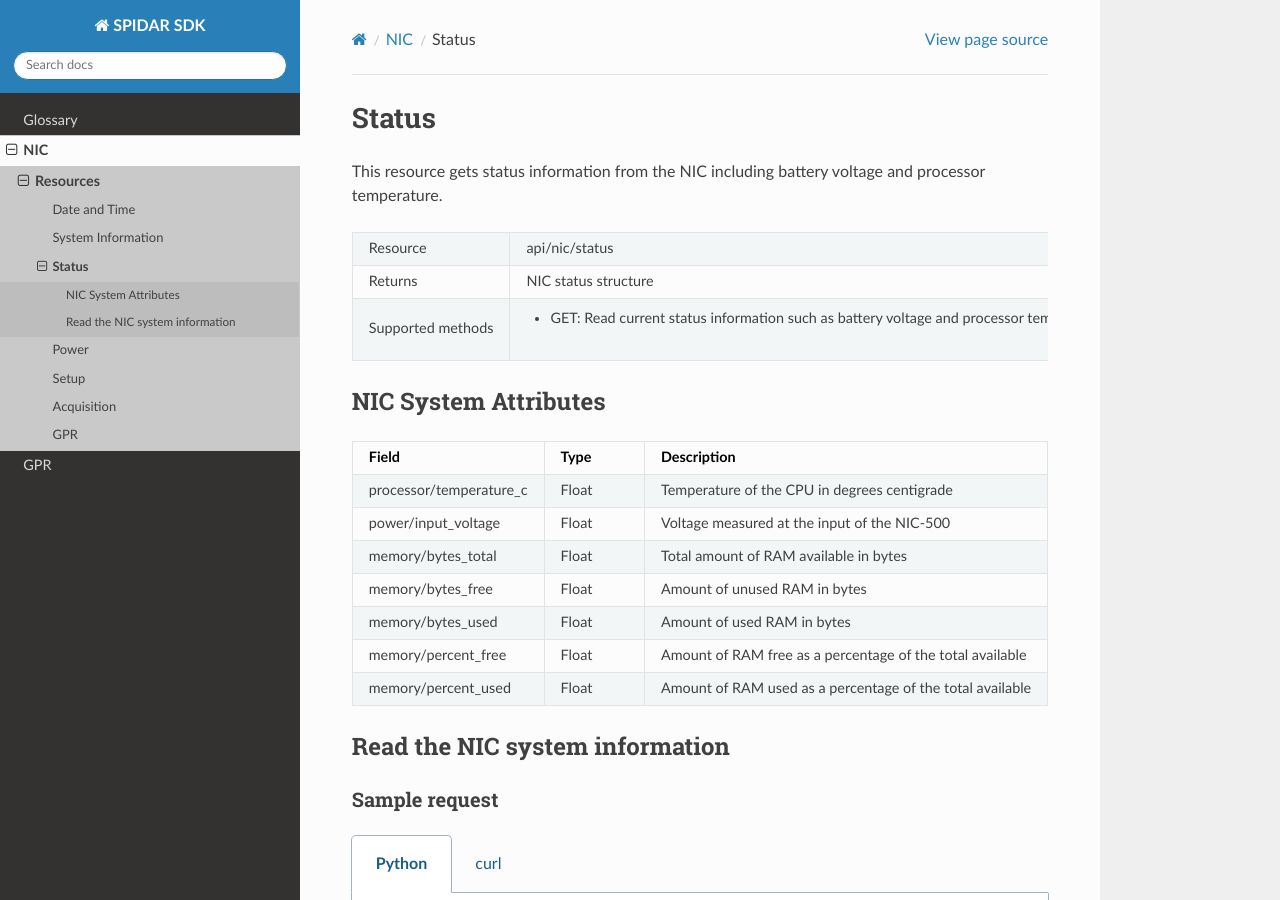
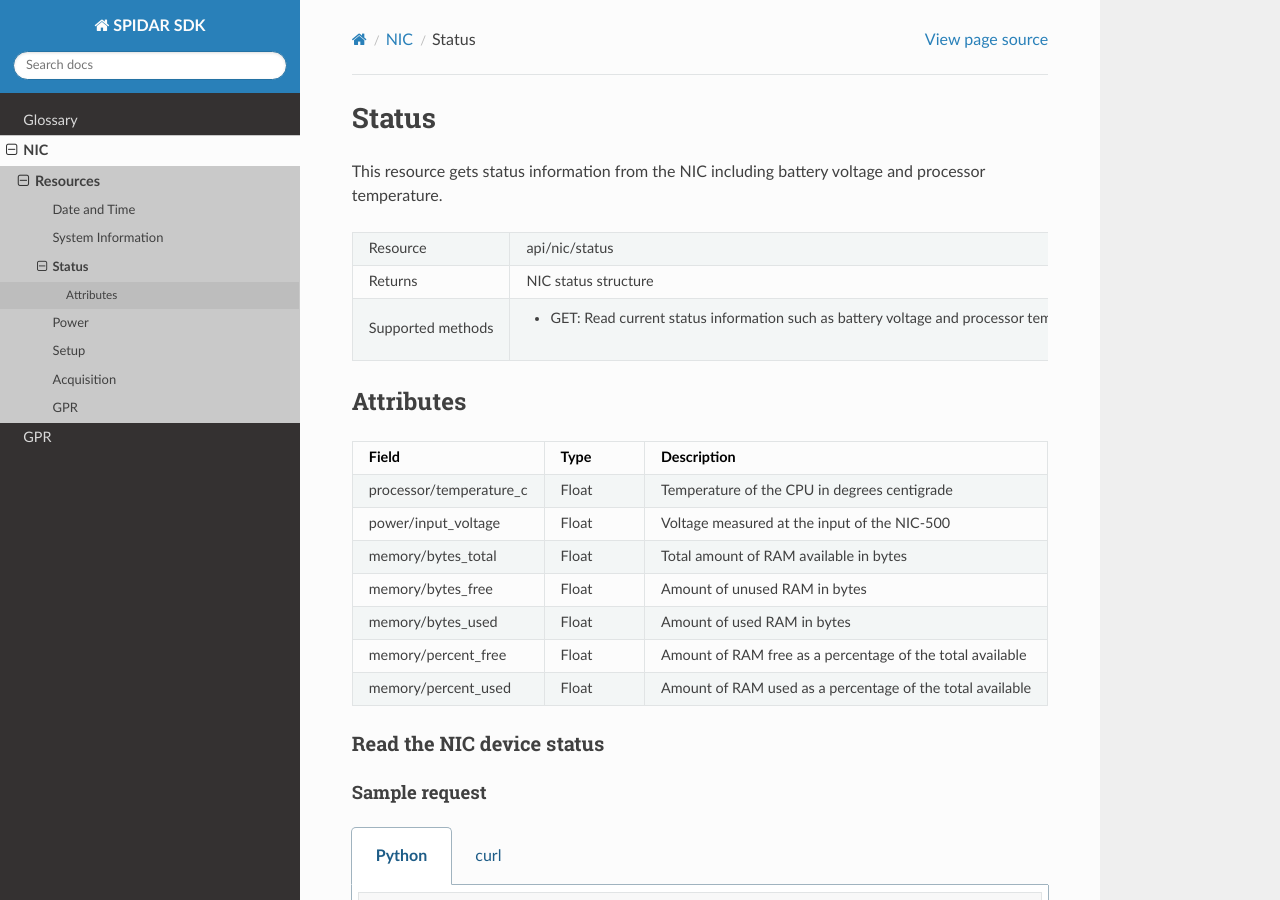
Before and after one commit to SensoftInc/spidar-sdk, a Sphinx documentation site: the page built from docs/nic_status.rst, in a window 1280 px wide and 900 px high. Built offline with Sphinx 7.4.7 and the Read the Docs theme 2.0.0, drawn with Linux system fonts in a browser that asks for light colours.

Commit message:
Normalize NIC device status

```diff
--- a/docs/nic_status.rst
+++ b/docs/nic_status.rst
@@ -1,5 +1,6 @@
+******
 Status
-######
+******
 
 This resource gets status information from the NIC including battery voltage and processor temperature.
 
@@ -14,8 +15,8 @@ This resource gets status information from the NIC including battery voltage and
    * - Supported methods
      - * GET: Read current status information such as battery voltage and processor temperature
 
-NIC System Attributes
-*********************
+Attributes
+==========
 
 .. list-table::
    :widths: 25 25 50
@@ -46,8 +47,8 @@ NIC System Attributes
      - Float
      - Amount of RAM used as a percentage of the total available
 
-Read the NIC system information
-*******************************
+Read the NIC device status
+**************************
 
 Sample request
 --------------
```
